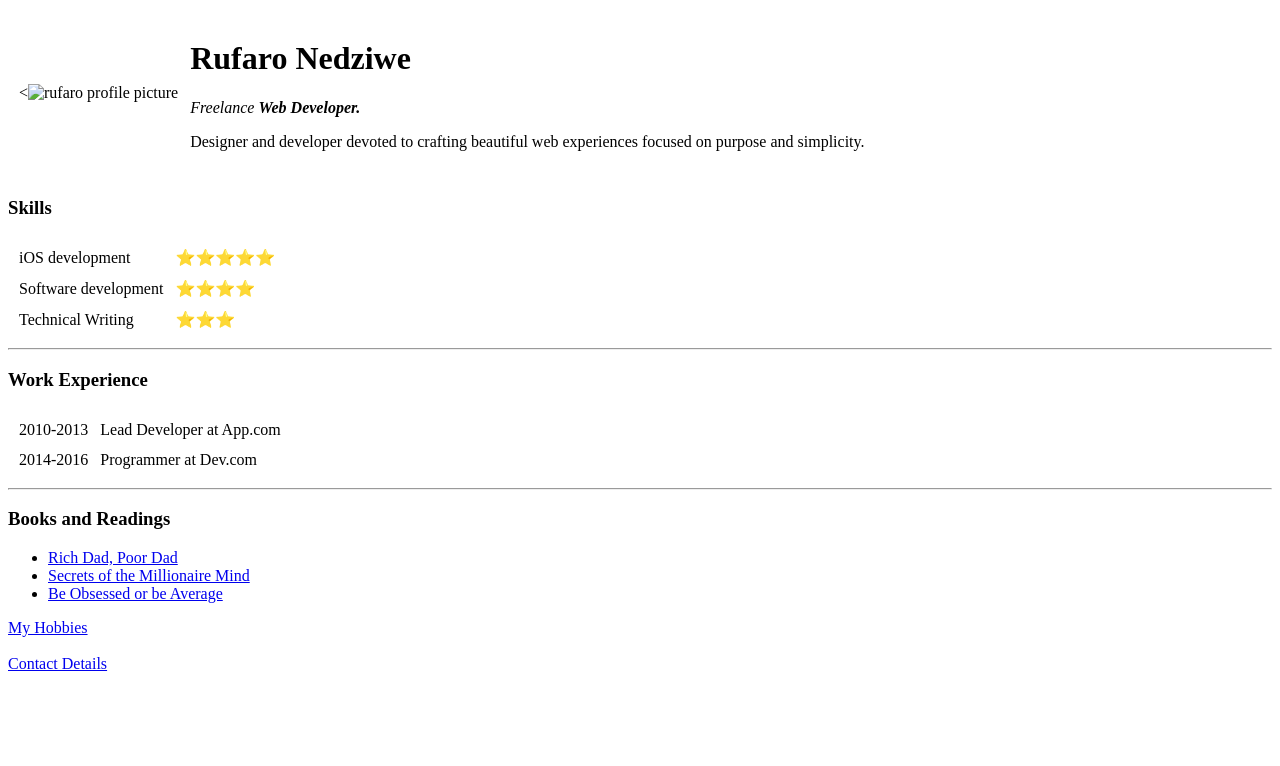
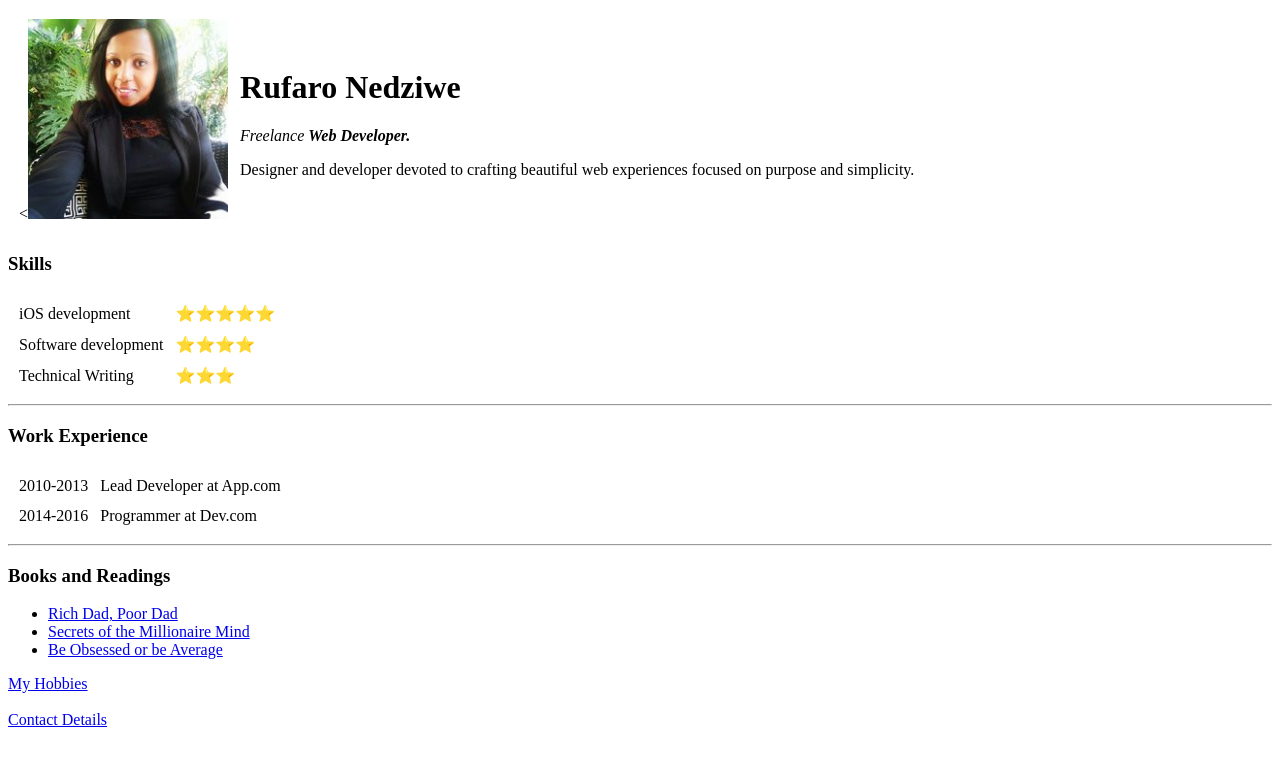
Before and after one commit to Rufaro-Nedziwe/cv, a plain HTML site: page index.html in a window 1280 px wide. Drawn offline with Linux system fonts and the light colour scheme.

Commit message:
Update index.html

```diff
--- a/index.html
+++ b/index.html
@@ -10,7 +10,7 @@
   <table cellspacing="10">
     <tr>
       <td>
-        <<img src="images/rue.jpg" alt="rufaro profile picture" height="200cm" width="200cm">
+        <<img src="rue.jpg" alt="rufaro profile picture" height="200cm" width="200cm">
       </td>
       <td>
         <h1>Rufaro Nedziwe</h1>
```
